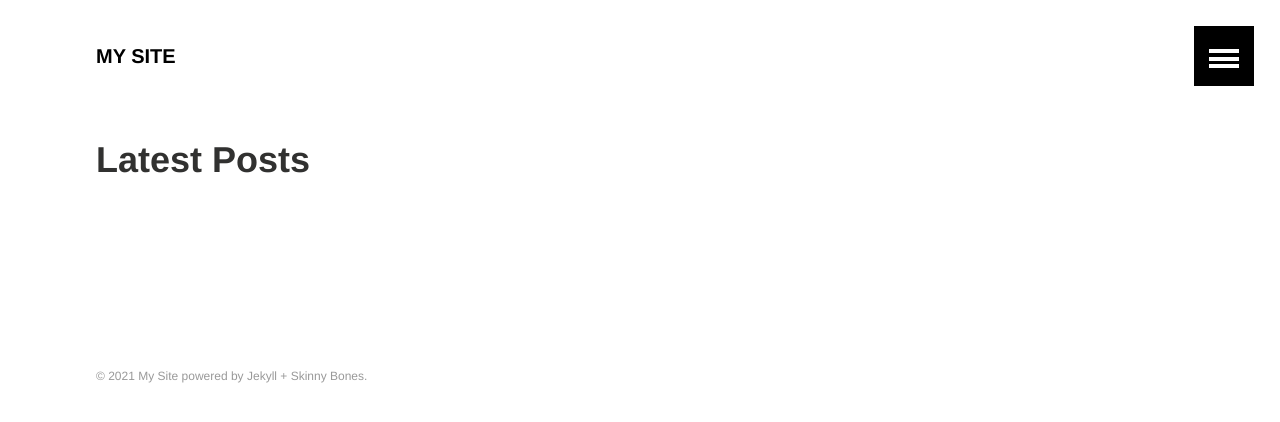
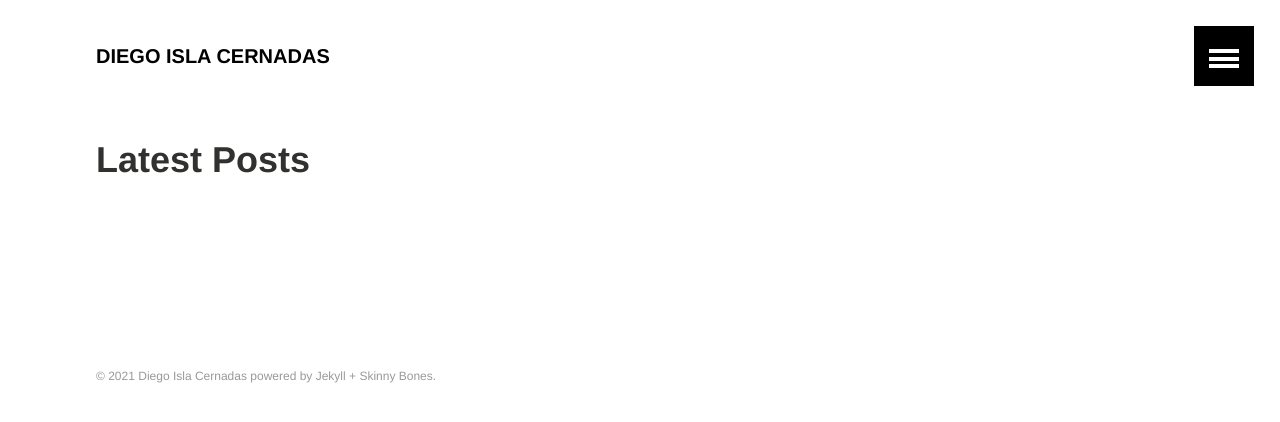
Before and after one commit to diegoisla/portfolio_bones, a Jekyll site: the page built from index.md, in a window 1280 px wide. Shown: the top 422 px of the page. Built offline with Jekyll 4.4.1, drawn with Linux system fonts in a browser that asks for light colours.

Commit message:
Change config

```diff
--- a/_config.yml
+++ b/_config.yml
@@ -1,11 +1,11 @@
 # Site wide configuration
 
-title: "My Site"
-description: "This is a description of my awesome site."
-logo: # 120x120 px default image used for Twitter summary card
+title: "Diego Isla Cernadas"
+description: "Data Scientist"
+logo: bio-photo.jpg
 teaser: # 400x250 px default teaser image used in image archive grid
 locale: en
-url:
+url: https://diegoisla.github.io/portfolio_bones/
 feed:
   path: atom.xml
 
```
